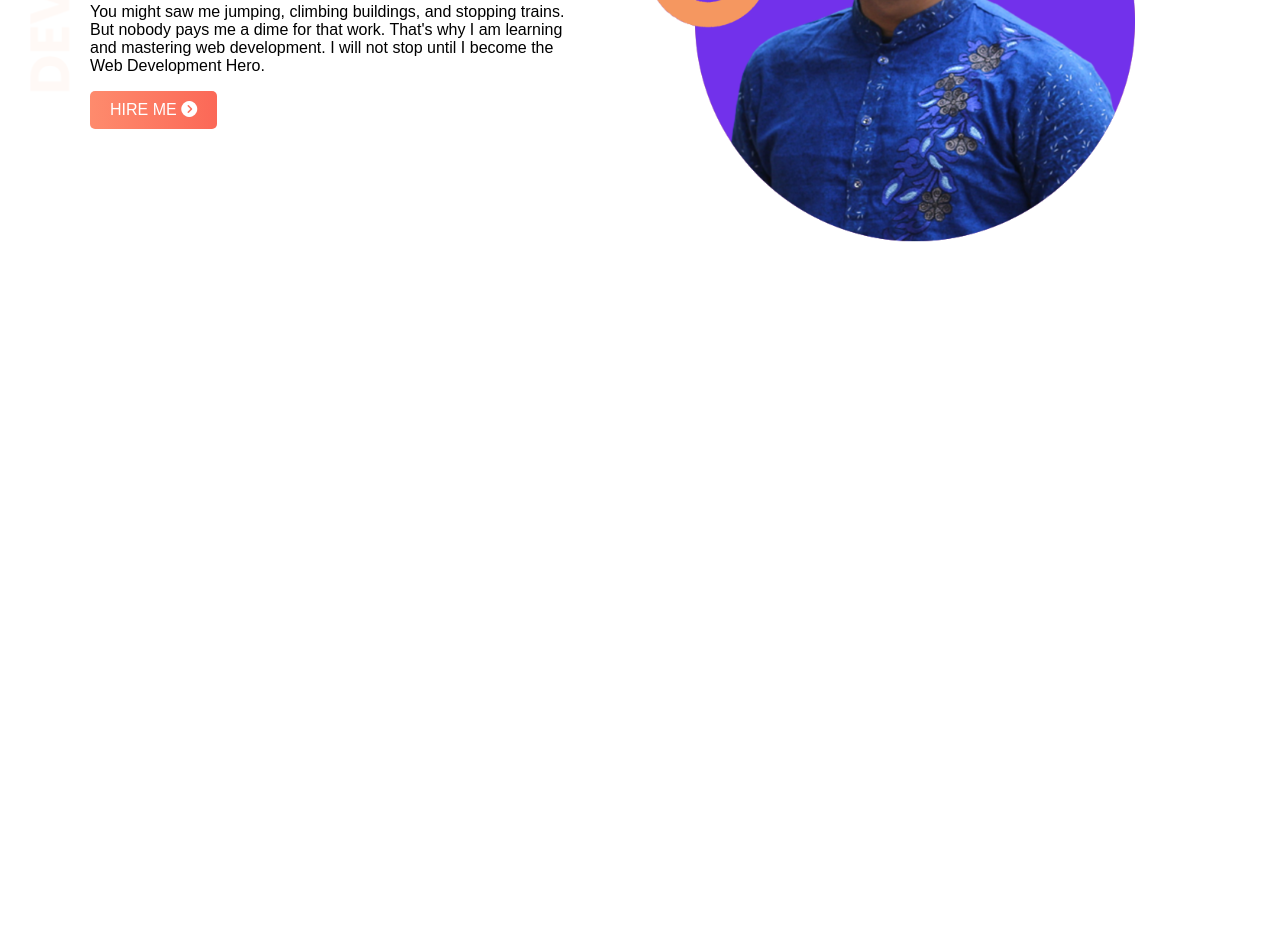
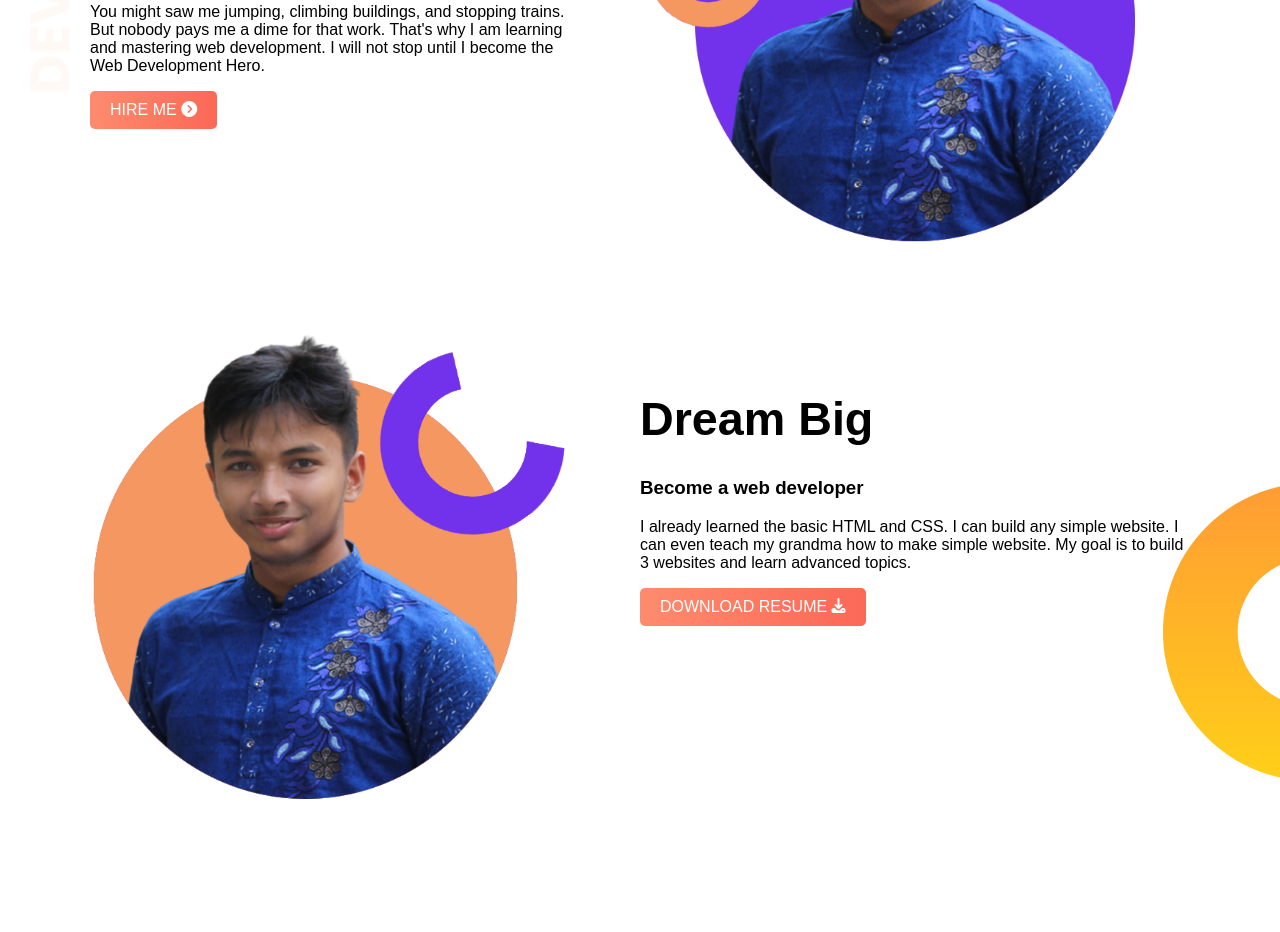
Before and after one commit to mehedihsiam/demo-site-1, a plain HTML site: page index.html in a window 1280 px wide. Shown: the part 268-1200 px from the top of the page. Before the commit the page ends 800 px from the top, so only its background shows below. Drawn offline with Linux system fonts and the light colour scheme.

Commit message:
about section added

```diff
--- a/css/style.css
+++ b/css/style.css
@@ -14,7 +14,7 @@ body{
 /*-- banner Left side start--*/
 .half-width{
     width: 50%;
-    height: 650px;
+    height: 600px;
 }
 .left{
     margin: auto 70px auto 90px;
@@ -54,3 +54,18 @@ body{
 }
 
 /*-- banner end--*/
+
+/*--Dream big start--*/
+.dream-big{
+    width: 100%;
+    display: flex;
+    background-image: url(../shapes/dream.png);
+    background-repeat: no-repeat;
+    background-position: right;
+}
+
+.left img{
+    width: 100%;
+}
+
+/*--dream big end--*/
--- a/index.html
+++ b/index.html
@@ -38,6 +38,35 @@
         </div>
     </div>
     <!--Banner end-->
+
+    <!--Dream big start-->
+    <div class="dream-big">
+        <div class="half-width">
+            <div class="left">
+                <img src="../demo-site-1/imgs/my image-2.png" alt="Mehedi Hasan Siam">
+            </div>
+        </div>
+
+
+        <div class="half-width">
+            <div class="right dream">
+                <div class="heading">
+                    <h1>Dream Big</h1>
+                </div>
+                <h3>Become a web developer</h3>
+                <p>I already learned the basic HTML and CSS. I can build any simple website. I can even teach my grandma
+                    how to make simple website. My goal is to build 3 websites and learn advanced topics.</p>
+                <div class="button">
+                    <a href="https://www.linkedin.com/in/mehedihsiam/" target="_blank">DOWNLOAD RESUME <i
+                            class="fas fa-download"></i></a>
+                </div>
+            </div>
+        </div>
+    </div>
+
+    <!--Dream big end-->
+
+
 </body>
 
 </html>
```
